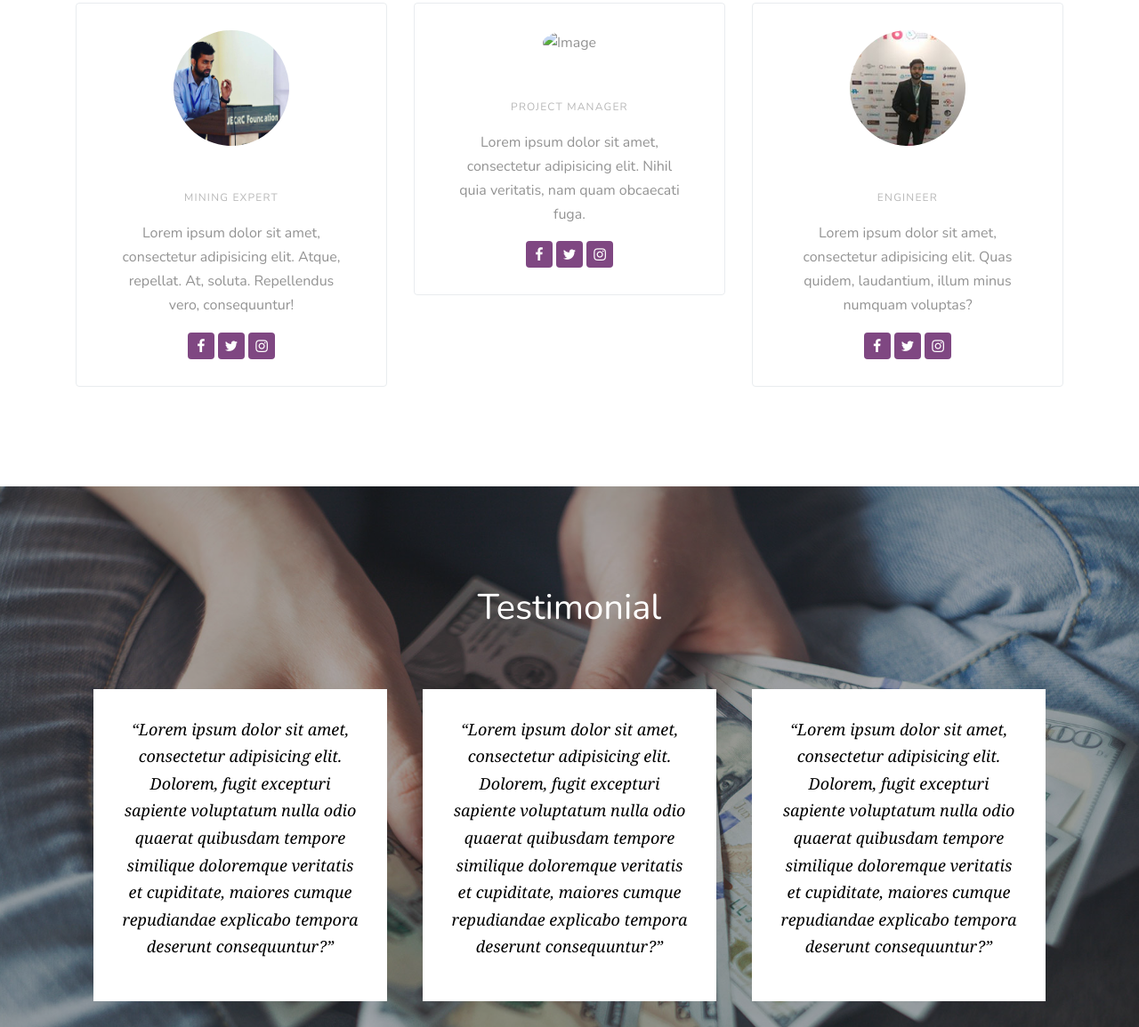
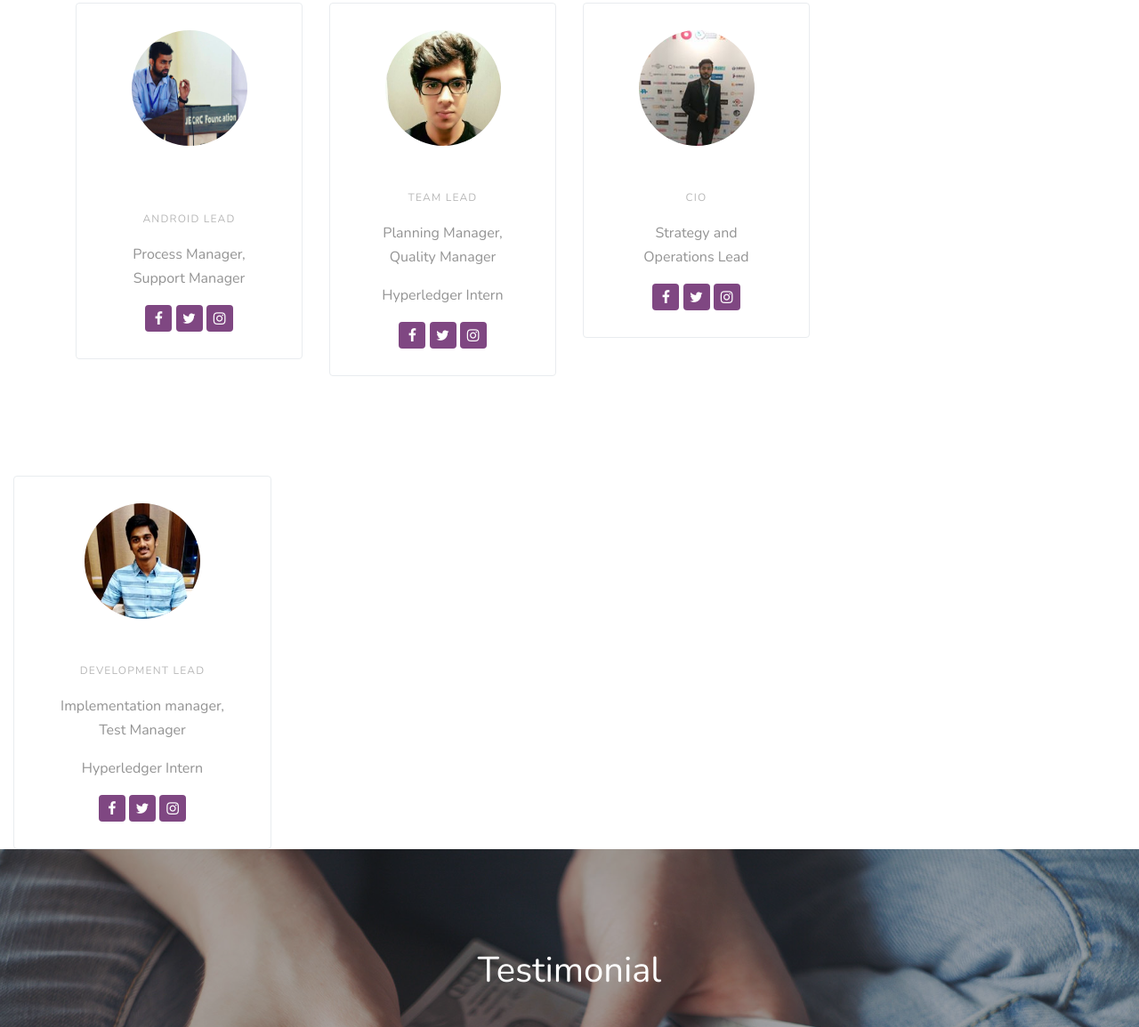
Before and after one commit to Man-Jain/Trellis-Labs.github.io, a plain HTML site: page index.html in a window 1280 px wide. Shown: the part 3210-4365 px from the top of the page at 89% size. Drawn offline with nearby package versions, Linux system fonts and the light colour scheme; files whose address does not match are found by name.

Commit message:
Team Details

```diff
--- a/index.html
+++ b/index.html
@@ -237,15 +237,15 @@
           </div>
         </div>
         <div class="row">
-          <div class="col-lg-4 col-md-6 mb-4 mb-lg-0" data-aos="fade-up">
+          <div class="col-lg-3 col-md-6 mb-4 mb-lg-0" data-aos="fade-up">
             <div class="block-team-member-1 text-center rounded">
               <figure>
                 <img src="images/person_1.jpg" alt="Image" class="img-fluid rounded-circle">
               </figure>
-              <h3 class="font-size-20 text-white">Jean Smith</h3>
-              <span class="d-block font-gray-5 letter-spacing-1 text-uppercase font-size-12 mb-3">Mining Expert</span>
-              <p class="px-3 mb-3">Lorem ipsum dolor sit amet, consectetur adipisicing elit. Atque, repellat. At,
-                soluta. Repellendus vero, consequuntur!</p>
+              <h3 class="font-size-20 text-white">Abhimanyu Shekhwat</h3>
+              <span class="d-block font-gray-5 letter-spacing-1 text-uppercase font-size-12 mb-3">Android Lead</span>
+              <p class="px-3 mb-3">Process Manager, Support Manager</p>
+              <!--- <p class="px-3 mb-3"></p>-->
               <div class="block-social-1">
                 <a href="#" class="btn border-w-2 rounded primary-primary-outline--hover"><span
                     class="icon-facebook"></span></a>
@@ -257,15 +257,15 @@
             </div>
           </div>
 
-          <div class="col-lg-4 col-md-6 mb-4 mb-lg-0" data-aos="fade-up" data-aos-delay="100">
+          <div class="col-lg-3 col-md-6 mb-4 mb-lg-0" data-aos="fade-up" data-aos-delay="100">
             <div class="block-team-member-1 text-center rounded">
               <figure>
-                <img src="images/person_2.jpg" alt="Image" class="img-fluid rounded-circle">
+                <img src="images/person_2.jpeg" alt="Image" class="img-fluid rounded-circle">
               </figure>
-              <h3 class="font-size-20 text-white">Bob Carry</h3>
-              <span class="d-block font-gray-5 letter-spacing-1 text-uppercase font-size-12 mb-3">Project Manager</span>
-              <p class="px-3 mb-3">Lorem ipsum dolor sit amet, consectetur adipisicing elit. Nihil quia veritatis, nam
-                quam obcaecati fuga.</p>
+              <h3 class="font-size-20 text-white">Sanchay Mittal</h3>
+              <span class="d-block font-gray-5 letter-spacing-1 text-uppercase font-size-12 mb-3"> Team Lead </span>
+              <p class="px-3 mb-3">Planning Manager, Quality Manager</p>
+              <p class="px-3 mb-3">Hyperledger Intern</p>
               <div class="block-social-1">
                 <a href="#" class="btn border-w-2 rounded primary-primary-outline--hover"><span
                     class="icon-facebook"></span></a>
@@ -277,15 +277,14 @@
             </div>
           </div>
 
-          <div class="col-lg-4 col-md-6 mb-4 mb-lg-0" data-aos="fade-up" data-aos-delay="200">
+          <div class="col-lg-3 col-md-6 mb-4 mb-lg-0" data-aos="fade-up" data-aos-delay="200">
             <div class="block-team-member-1 text-center rounded">
               <figure>
                 <img src="images/person_3.jpg" alt="Image" class="img-fluid rounded-circle">
               </figure>
-              <h3 class="font-size-20 text-white">Ricky Fisher</h3>
-              <span class="d-block font-gray-5 letter-spacing-1 text-uppercase font-size-12 mb-3">Engineer</span>
-              <p class="px-3 mb-3">Lorem ipsum dolor sit amet, consectetur adipisicing elit. Quas quidem, laudantium,
-                illum minus numquam voluptas?</p>
+              <h3 class="font-size-20 text-white">Sachin Mittal</h3>
+              <span class="d-block font-gray-5 letter-spacing-1 text-uppercase font-size-12 mb-3">CIO</span>
+              <p class="px-3 mb-3">Strategy and Operations Lead</p>
               <div class="block-social-1">
                 <a href="#" class="btn border-w-2 rounded primary-primary-outline--hover"><span
                     class="icon-facebook"></span></a>
@@ -299,6 +298,30 @@
         </div>
       </div>
     </div>
+
+
+    <div class="col-lg-3 col-md-6 mb-4 mb-lg-0" data-aos="fade-up" data-aos-delay="200">
+      <div class="block-team-member-1 text-center rounded">
+        <figure>
+          <img src="images/person_4.jpeg" alt="Image" class="img-fluid rounded-circle">
+        </figure>
+        <h3 class="font-size-20 text-white">Manank Patni</h3>
+        <span class="d-block font-gray-5 letter-spacing-1 text-uppercase font-size-12 mb-3">Development Lead</span>
+        <p class="px-3 mb-3">Implementation manager, Test Manager</p>
+        <p class="px-3 mb-3">Hyperledger Intern</p>
+        <div class="block-social-1">
+          <a href="#" class="btn border-w-2 rounded primary-primary-outline--hover"><span
+              class="icon-facebook"></span></a>
+          <a href="#" class="btn border-w-2 rounded primary-primary-outline--hover"><span
+              class="icon-twitter"></span></a>
+          <a href="#" class="btn border-w-2 rounded primary-primary-outline--hover"><span
+              class="icon-instagram"></span></a>
+        </div>
+      </div>
+    </div>
+  </div>
+</div>
+</div>
 
     <div class="site-section block-13 overlay bg-image" id="testimonials-section" data-aos="fade"
       style="background-image: url('images/hero_1.jpg');">
```
Also changed, not shown: images/person_1.jpg (renamed from images/Person_1.jpg).
